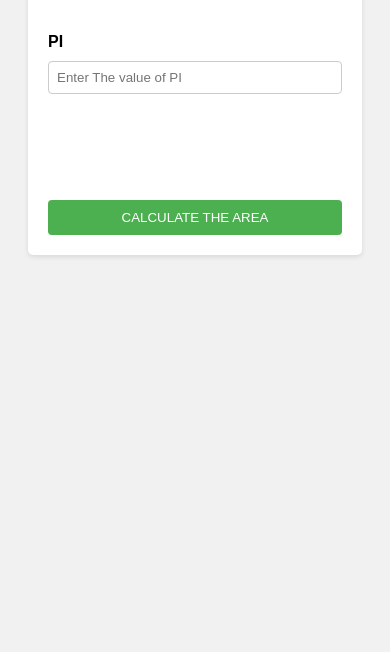
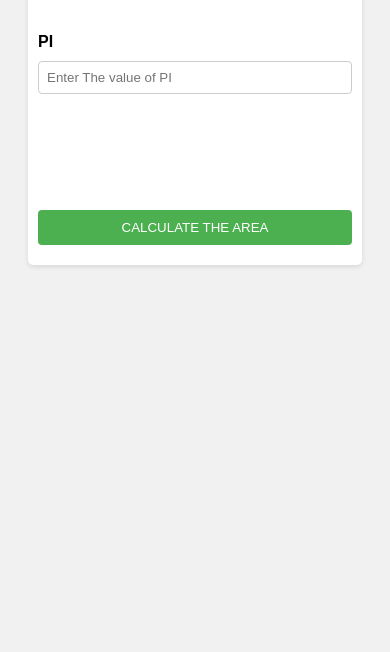
Before and after one commit to masskalauni/area, a plain HTML site: page index.html in a window 390 px wide. Shown: the part 192-844 px from the top of the page. Drawn offline with Linux system fonts and the light colour scheme.

Commit message:
Update index.html

```diff
--- a/index.html
+++ b/index.html
@@ -61,6 +61,20 @@
     box-sizing: border-box;
     color:rgb(41, 209, 49);
 }
+      @media only screen and (max-width: 600px) {
+    form {
+        max-width: 100%;
+        padding: 10px;
+    }
+
+    input[type="number"],
+    input[type="submit"] {
+        margin-bottom: 10px;
+    }
+}
+
+
+
 
     </style>
 </head>
```
